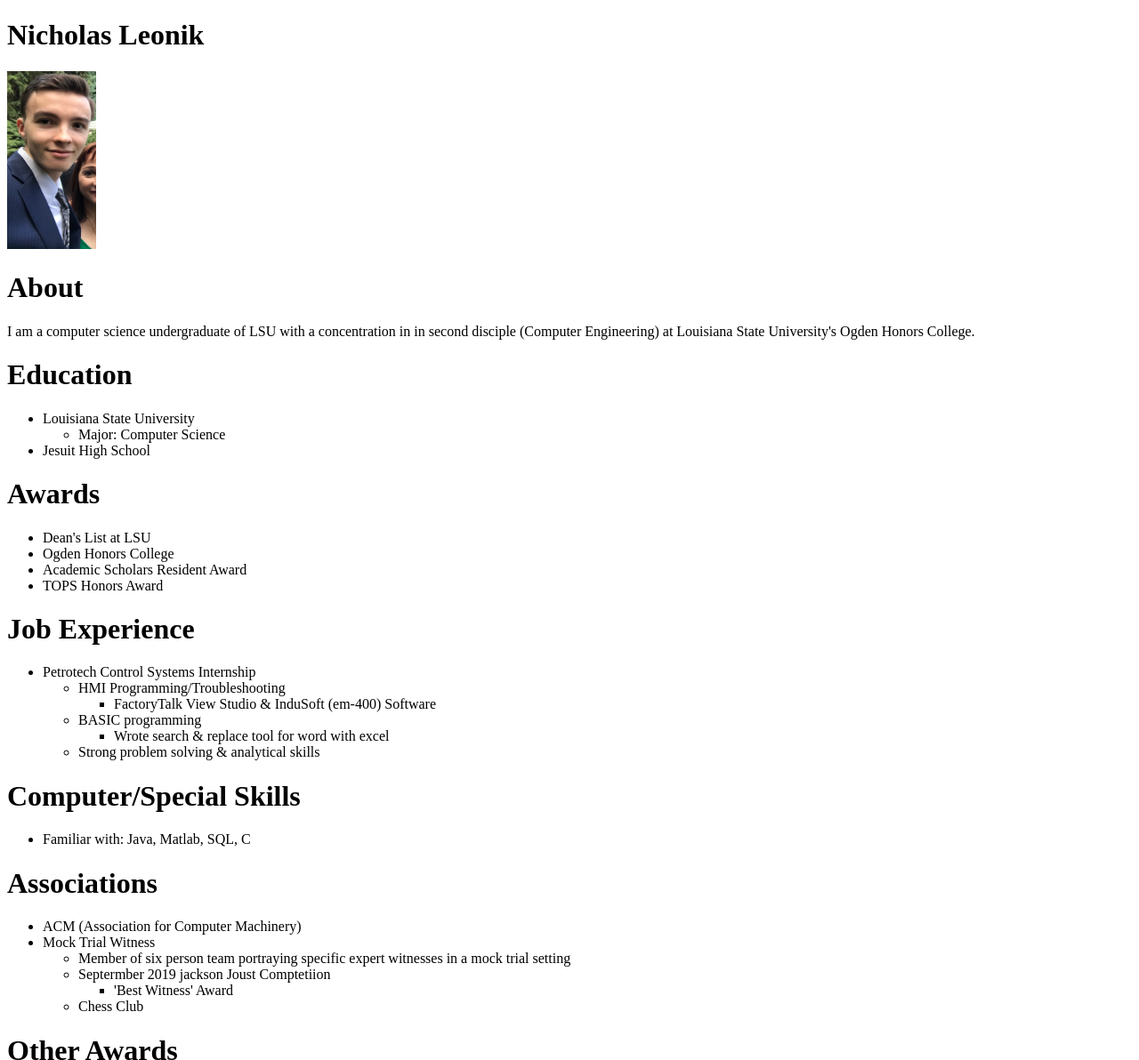
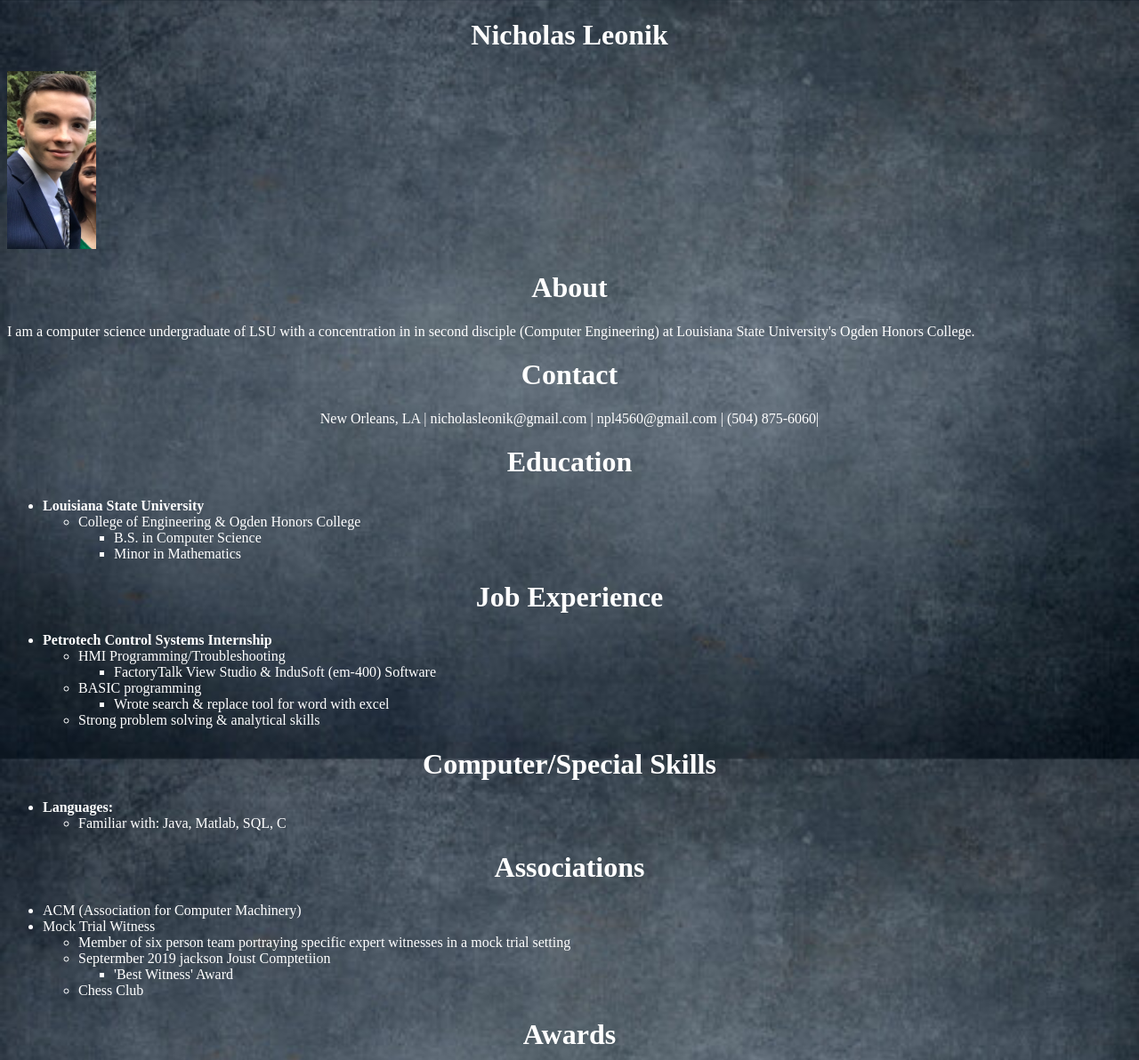
Before and after one commit to nleonik/nleonik.github.io, a plain HTML site: page index.html in a window 1280 px wide. Shown: the top 1192 px of the page at 89% size. Drawn offline with Linux system fonts and the light colour scheme.

Commit message:
added styles

```diff
--- a/index.html
+++ b/index.html
@@ -1,43 +1,47 @@
 <!DOCTYPE html>
 <html>
 	<head>
+		<link rel="stylesheet" type ="text/css"href = "styleInfo.css" >
 		<meta http-equiv="Content-type" content="text/html">
 		<meta charset="UTF-8">
-		<title>Nicholas Leonik: Home Page</title>
+		<title>Nicholas Leonik Portfolio</title>
 	</head>
 
 	<body>
-		<h1>Nicholas Leonik</h1>
+	<div id="intro" >
+		<h1 >Nicholas Leonik</h1>
 		<img src="images/pic.jpg" alt="photo-ID" width="100" height="200">
 		<br>
+	</div>
 		<h1> About </h1>
 		<p>I am a computer science undergraduate of LSU with a concentration in in second disciple (Computer Engineering) at Louisiana State University's Ogden Honors College.
 		</p>
+
+	<div id="Contact">
+		<h1> Contact </h1>
+		<p>
+			New Orleans, LA | nicholasleonik@gmail.com | npl4560@gmail.com | (504) 875-6060|
+		</p>
+	</div>
 		<h1>Education</h1>
 		<p>
 			<ul>
-				<li>Louisiana State University</li>
+				<li class = "firstElement">Louisiana State University</li>
 				<ul>
-					<li>Major: Computer Science</li>
+					<li>College of Engineering & Ogden Honors College</li>
+					<ul>
+						<li>B.S. in Computer Science</li>
+						<li>Minor in Mathematics</li>
+					</ul>
 				</ul>
-				<li>Jesuit High School</li>
 			</ul>
 		</p>
 
-		<h1>Awards</h1>
-		<p>
-			<ul>
-				<li>Dean's List at LSU </li>
-				<li>Ogden Honors College</li>
-				<li>Academic Scholars Resident Award</li>
-				<li>TOPS Honors Award</li>
-			</ul>
-		</p>
 
 		<h1>Job Experience</h1>
 		<p>
 			<ul>
-				<li>Petrotech Control Systems Internship</li>
+				<li class = "firstElement">Petrotech Control Systems Internship</li>
 				<ul>
 					<li>HMI Programming/Troubleshooting</li>
 						<ul>
@@ -56,7 +60,10 @@
 		<h1>Computer/Special Skills</h1>
 		<p>
 			<ul>
-				<li>Familiar with: Java, Matlab, SQL, C</li>
+				<li class = "firstElement">Languages:</li>
+				<ul>
+					<li>Familiar with: Java, Matlab, SQL, C</li>
+				</ul>
 			</ul>
 		</p>
 
@@ -76,6 +83,17 @@
 			</ul>
 		</p>
 
+
+		<h1>Awards</h1>
+		<p>
+			<ul>
+				<li>Dean's List at LSU </li>
+				<li>Ogden Honors College</li>
+				<li>Academic Scholars Resident Award</li>
+				<li>TOPS Honors Award</li>
+			</ul>
+		</p>
+
 		<h1>Other Awards</h1>
 		<p>
 			<ul>
@@ -84,13 +102,7 @@
 		</p>
 
 
-		<h2> Contact </h2>
-		<p>
-		email: npl4560@gmail.com
-		phone#: (504) 875-6060
 
-
-		</p>
 	</body>
 
 </html>
--- /dev/null
+++ b/styleInfo.css
@@ -0,0 +1,30 @@
+body{
+    /*text-decoration: underline;*/
+    background-image: url('./images/dark.jpg');
+    background-repeat:  no-repeat;
+    background-attachment: fixed;
+    background-size: cover;
+
+    color: white;
+}
+p {
+	/* #intro color: red;*/
+}
+
+h1 {
+	 text-align: center;
+}
+a {
+    /*  color: blue; */
+}
+
+#Contact p {
+    text-align: center;
+}
+/* ul li {
+    font-weight: bold;
+} */
+
+.firstElement {
+    font-weight: bold;
+}
```
Also changed, not shown: images/dark.jpg (added).
